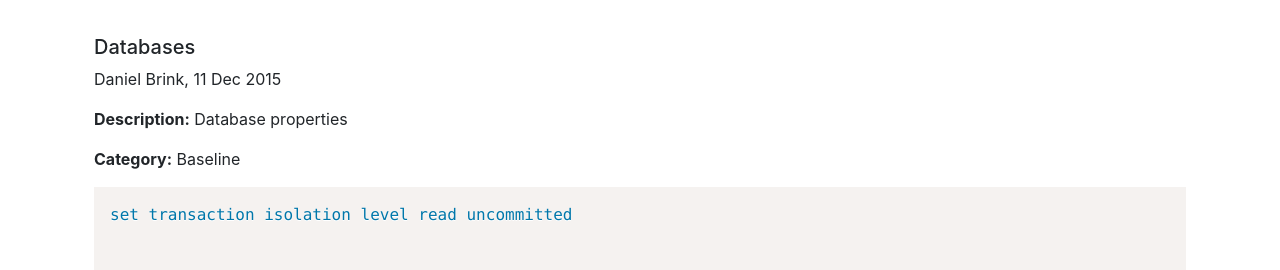
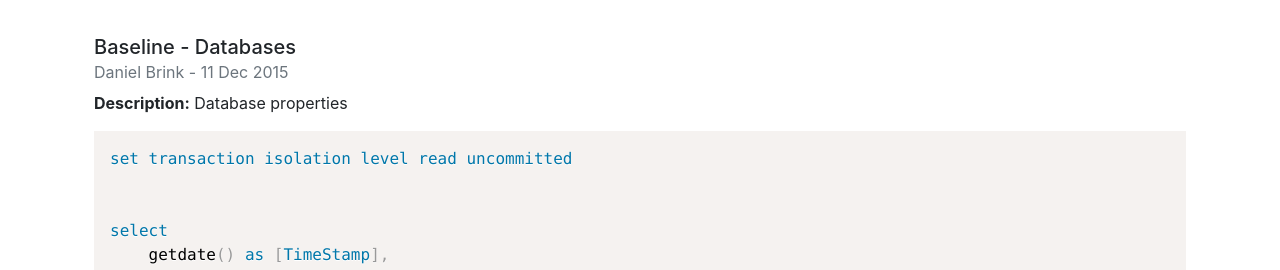
Before and after one commit to brink-daniel/sqlmedic, a Flask app: page /script/Databases in a window 1280 px wide. Shown: the part 69-339 px from the top of the page. Run offline with Flask 2, Linux system fonts and the light colour scheme; some libraries are stand-ins or nearby versions.

Commit message:
Improve typography

```diff
--- a/templates/script.html
+++ b/templates/script.html
@@ -10,12 +10,9 @@
 
 {% block content %}
 
-	<h5>{{ scripts.title }}</h5>
-
-	<p>{{ scripts.author + ", " + scripts.date }}</p>
+	<h5>{{ scripts.category }} - {{ scripts.title }}<br/><small class="text-muted">{{ scripts.author }} - {{ scripts.date }}</small></h5>
 
 	<p><strong>Description:</strong> {{ scripts.description }}</p>
-	<p><strong>Category:</strong> {{ scripts.category }}</p>
 
 
 	<pre><code class="language-sql">{{ scripts.script }}</code></pre>
```
